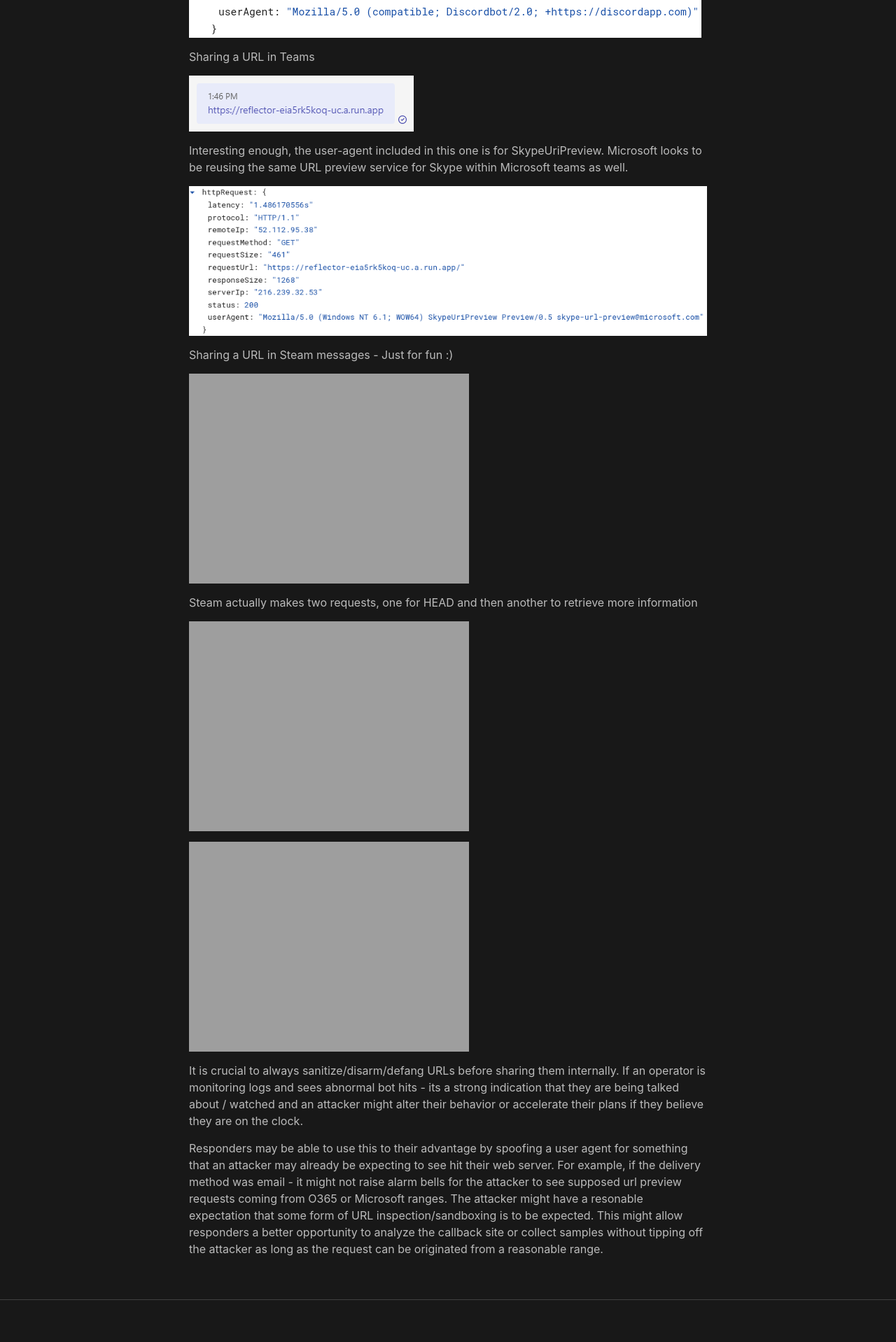
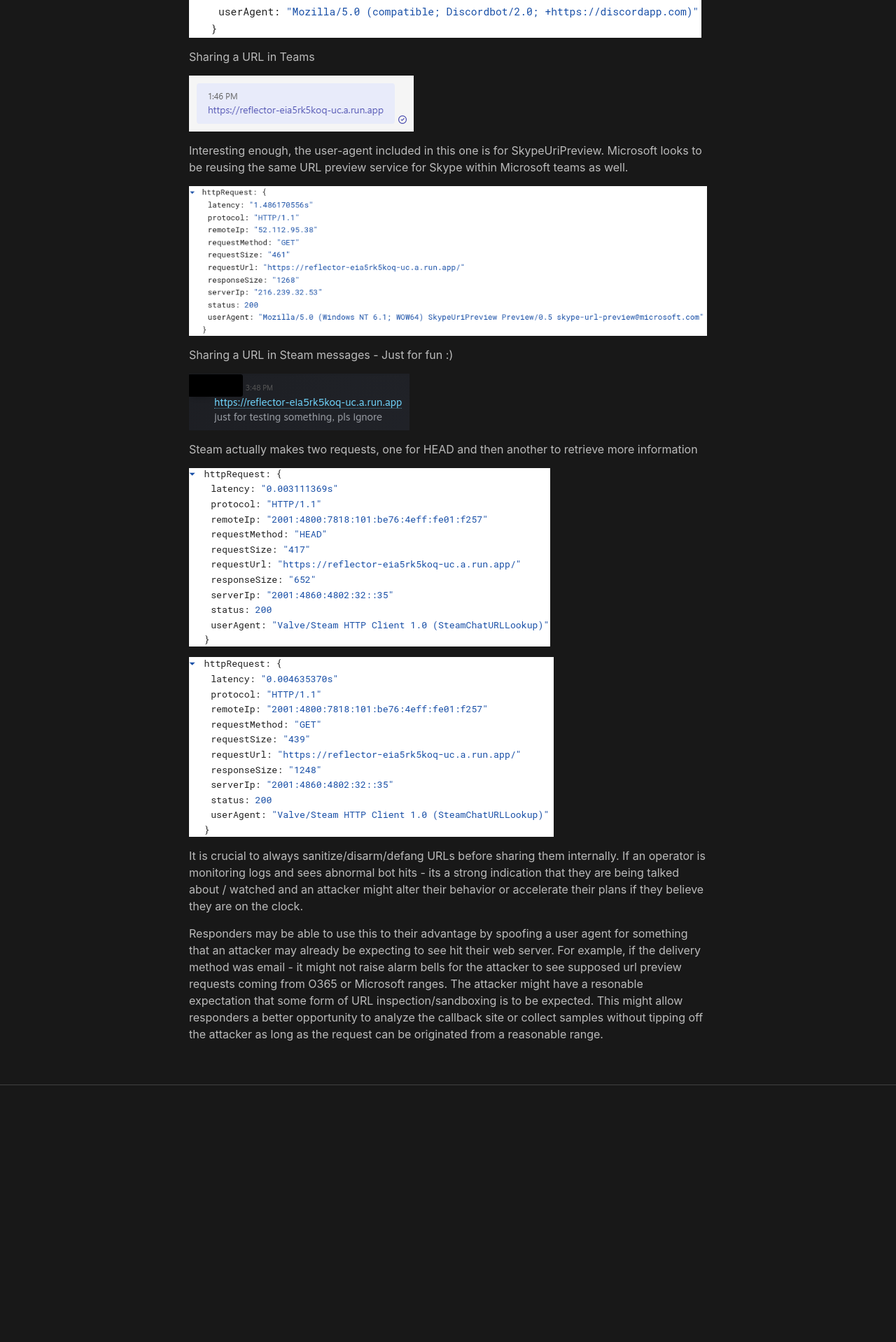
Before and after one commit to navsec/Blog, a Jekyll site: the page built from _posts/2023-1-13-url-previews.md, in a window 1280 px wide. Shown: the part 1549-3467 px from the top of the page at 70% size. Built offline with Jekyll 4.4.1, drawn with Linux system fonts in a browser that asks for light colours; our own code applies the rules of GitHub Pages for plain Markdown files; after the commit the page ends 3160 px from its top, so only the background shows below that.

Commit message:
Update 2023-1-13-url-previews.md

```diff
--- a/_posts/2023-1-13-url-previews.md
+++ b/_posts/2023-1-13-url-previews.md
@@ -36,13 +36,13 @@
 
 Sharing a URL in Steam messages - Just for fun :)
 
-![Image](/images/2023-1-13-url-previews/!Pasted image 20230113155503.png)
+![Image](/images/2023-1-13-url-previews/Pasted image 20230113155503.png)
 
 Steam actually makes two requests, one for HEAD and then another to retrieve more information
 
-![Image](/images/2023-1-13-url-previews/!Pasted image 20230113155601.png)
+![Image](/images/2023-1-13-url-previews/Pasted image 20230113155601.png)
 
-![Image](/images/2023-1-13-url-previews/!Pasted image 20230113155621.png)
+![Image](/images/2023-1-13-url-previews/Pasted image 20230113155621.png)
 
 It is crucial to always sanitize/disarm/defang URLs before sharing them internally. If an operator is monitoring logs and sees abnormal bot hits - its a strong indication that they are being talked about / watched and an attacker might alter their behavior or accelerate their plans if they believe they are on the clock.
 
```
